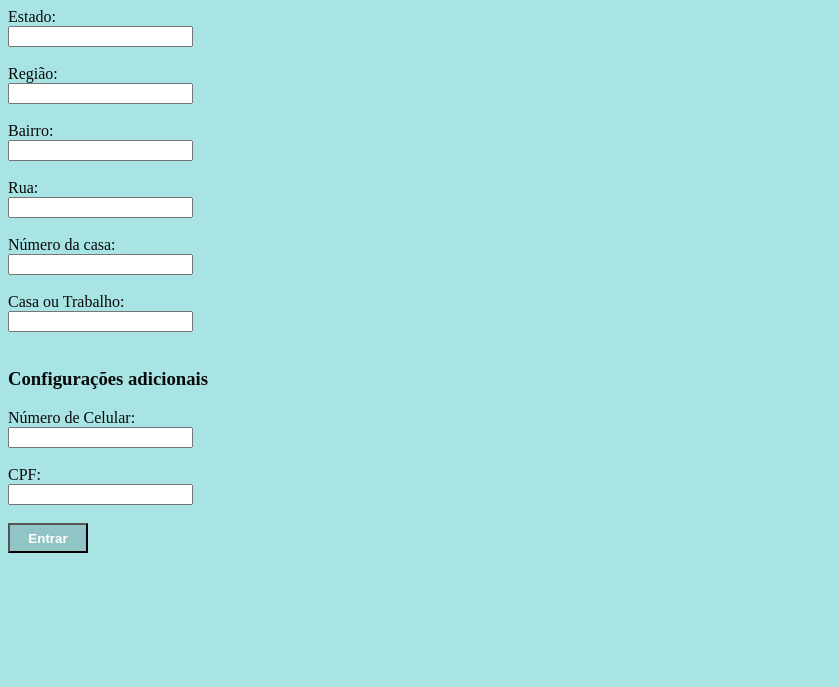
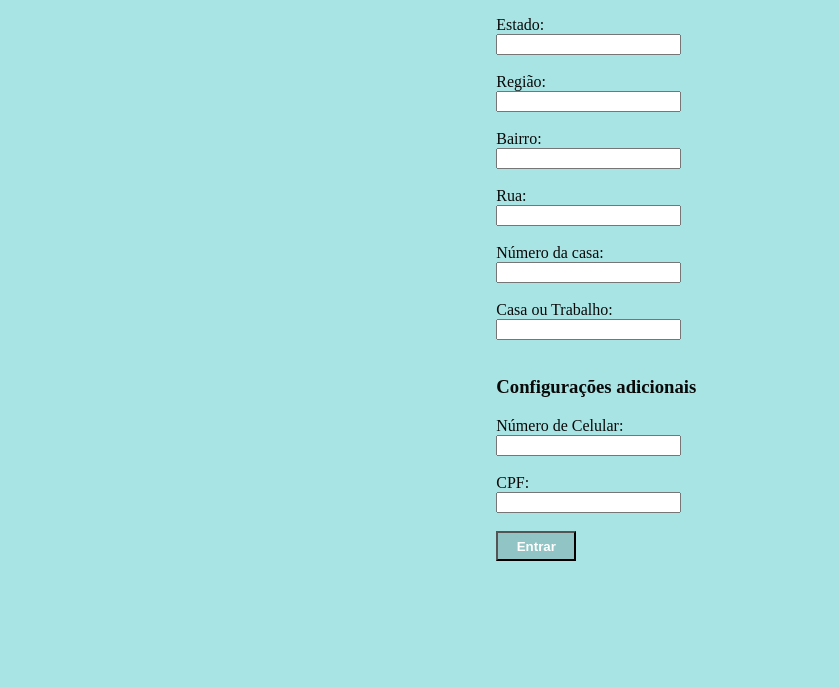
Before and after one commit to Mluiza1222/form-CadEcommerce-, a plain HTML site: page endereco.html in a window 1280 px wide. Shown: the part 113-800 px from the top of the page, without its empty margins (0-839 px from the left). Drawn offline with Linux system fonts and the light colour scheme; a script that the page names is missing.

Commit message:
Centraliza o formulário no meio da página

```diff
--- a/endereco.css
+++ b/endereco.css
@@ -4,6 +4,14 @@ body{
 
 form{
     color: rgb(10, 9, 9);
+}
+
+.container{
+    display: flex;
+    justify-content: center;
+    align-items: center;
+    width: 100%;
+    height: 100%
 }
 
 button{
--- a/index.css
+++ b/index.css
@@ -1,9 +1,18 @@
 body{
     background-color:  rgb(168, 228, 228);
+    font-size: large;
 }
 
 form{
     color: rgb(10, 9, 9);
+}
+
+.container{
+    display: flex;
+    justify-content: center;
+    align-items: center;
+    width: 100%;
+    height: 100%
 }
 
 button{
```
